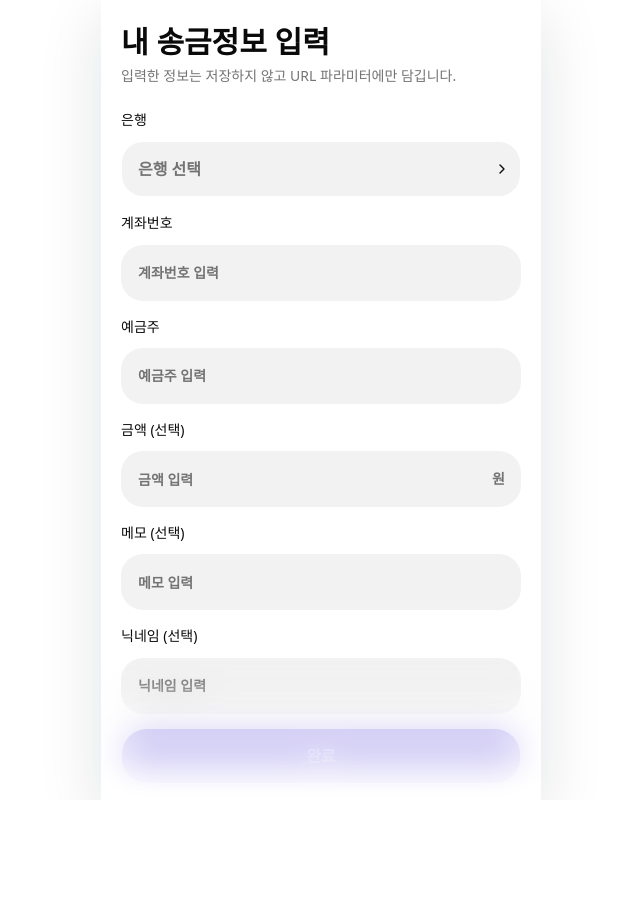
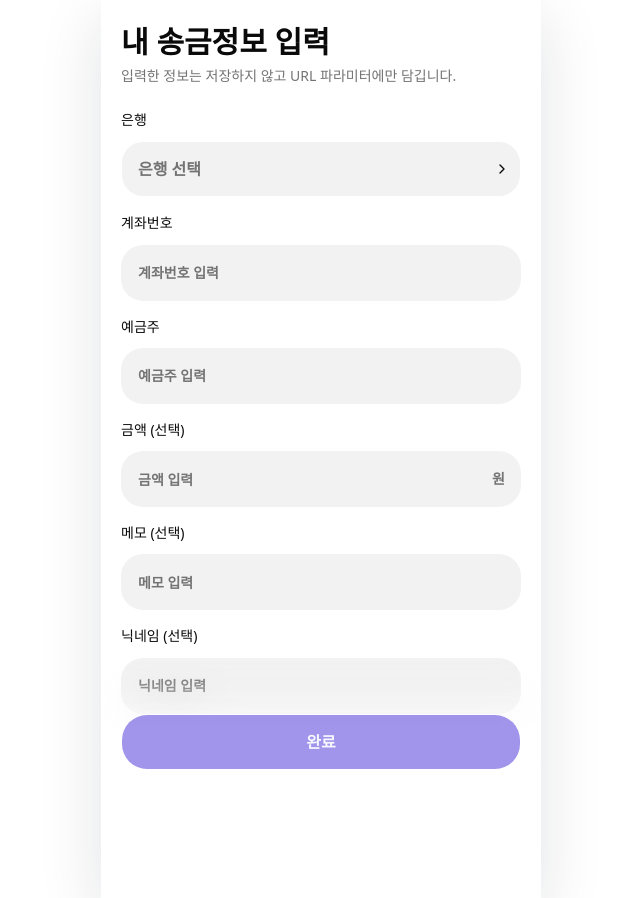
Before and after one commit to hellosunghyun/share-my-bank-account, a React (Vite) app: page / in a window 1280 px wide. Shown: the whole page, without its empty margins (319-959 px from the left). Before the commit the page ends 800 px from the top, so only its background shows below. Built offline with nearby package versions, Linux system fonts and the light colour scheme; a web font is replaced by a local one.

Commit message:
fix: 하단 blur에서 완료 버튼 제외

```diff
--- a/src/App.tsx
+++ b/src/App.tsx
@@ -302,7 +302,7 @@ function BuilderCard({
         <CardDescription>입력한 정보는 저장하지 않고 URL 파라미터에만 담깁니다.</CardDescription>
       </CardHeader>
 
-      <CardContent className="flex flex-1 flex-col px-0">
+      <CardContent className="builder-card-content flex flex-1 flex-col px-0">
         <FieldGroup className="gap-4">
           <Field>
             <FieldLabel>은행</FieldLabel>
@@ -380,7 +380,7 @@ function BuilderCard({
           />
         </FieldGroup>
 
-        <Button className="mt-auto h-14 w-full text-base font-bold" disabled={!complete} type="button" onClick={onOpenPay}>
+        <Button className="relative z-30 mt-auto h-14 w-full text-base font-bold" disabled={!complete} type="button" onClick={onOpenPay}>
           완료
         </Button>
       </CardContent>
--- a/src/styles.css
+++ b/src/styles.css
@@ -264,6 +264,10 @@
   }
 
   @media (max-height: 820px) {
+    .builder-card-content {
+      padding-bottom: 7rem;
+    }
+
     .builder-bottom-blur {
       display: block;
     }
```
